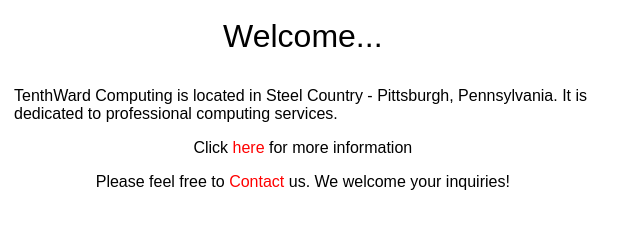
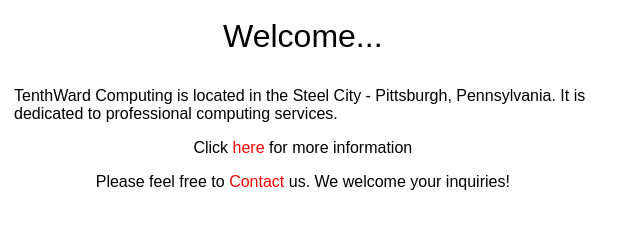
Before and after one commit to Miked0331/tenthward, a plain HTML site: page index.html in a window 1280 px wide. Shown: the part 243-483 px from the top of the page, 640-1280 px from the left. Drawn offline with Linux system fonts and the light colour scheme.

Commit message:
update index

```diff
--- a/index.html
+++ b/index.html
@@ -56,7 +56,7 @@
     <div class="grid-1"><img src="img/city.jpg" alt="" srcset=""></div>
     <div class="grid-2">
       <p style="text-align: center; font-size: 2em;">Welcome...</p>
-      <p class="index-p">TenthWard Computing is located in Steel Country - Pittsburgh, Pennsylvania. It is dedicated to
+      <p class="index-p">TenthWard Computing is located in the Steel City - Pittsburgh, Pennsylvania. It is dedicated to
         professional
         computing services. </p>
       <p style="text-align: center;">Click <a class="links" href="About.html">here</a> for more information</p>
```
